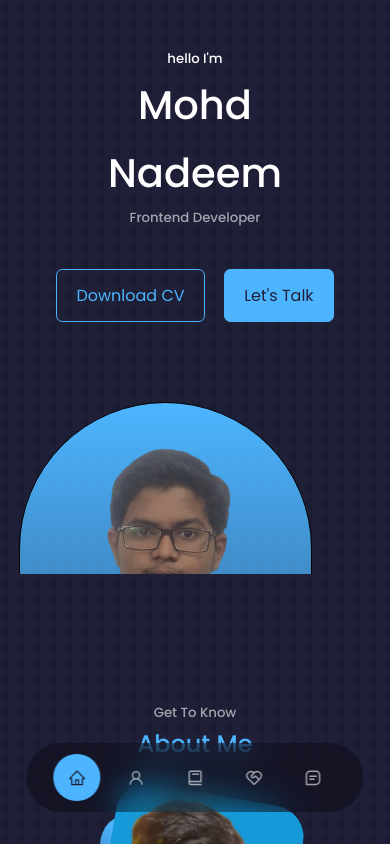
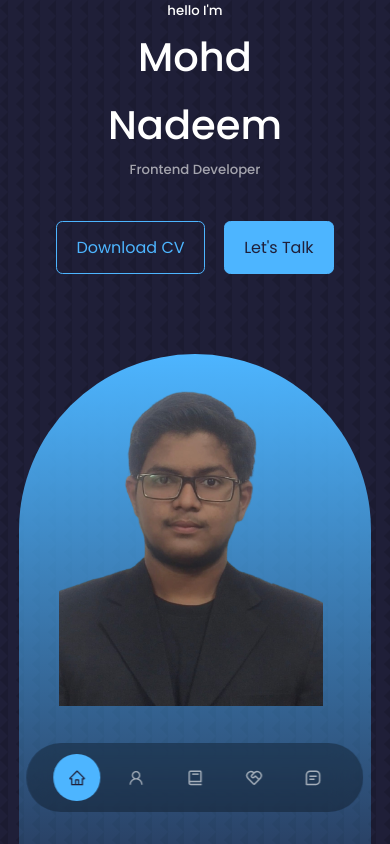
Before and after one commit to codewithnadeem14502/PORTFOLIO, a React (Create React App) app: page / in a window 390 px wide. Shown: the top 844 px of the page. Built offline with nearby package versions, Linux system fonts and the light colour scheme.

Commit message:
fix the mobile view

```diff
--- a/src/components/header/header.css
+++ b/src/components/header/header.css
@@ -81,18 +81,50 @@ header{
 
 
       header{
-        height: 68vh;
+        height: 108vh;
       }
 
 
 }
+@media  (max-width <= 600px) {
+    .me {
+
+        width: 180px;
+        height: 200px;
+        margin-top: 3rem;
+        margin-left: 97px;
+        margin-right: auto;
+        border-radius: 5px solid rgb(176, 10, 10);
+      }
+      .me img {
+        width: 10px;
+        height:12px;
+        margin-left: 35px;
+        margin-right: 0px;
+        margin-top: 12px;
+
+      }
+}
     @media only screen and (max-width: 600px) {
 
-        .me{
-            width: 100%;
+        /* .me {
+            width: 180px;
+            height: 200px;
+            margin-top: 3rem;
+            margin-left: 97px;
+            margin-right: auto;
+            border-radius: 5px solid rgb(176, 10, 10);
 
-           border: 1px solid black;
-                 }
+            margin-bottom: 0px;
+          }
+          .me img {
+            width: 100px;
+            height:120px;
+            margin-left: 35px;
+            margin-right: 0px;
+            margin-top: 12px;
+
+          } */
               .h1{
                 font-size: 1.5rem;
                 font-weight: 700;
@@ -104,5 +136,7 @@ header{
       height: 50vh;
       justify-content: center;
     }
-
+    header{
+       padding-top: 0;
+      }
     }
```
